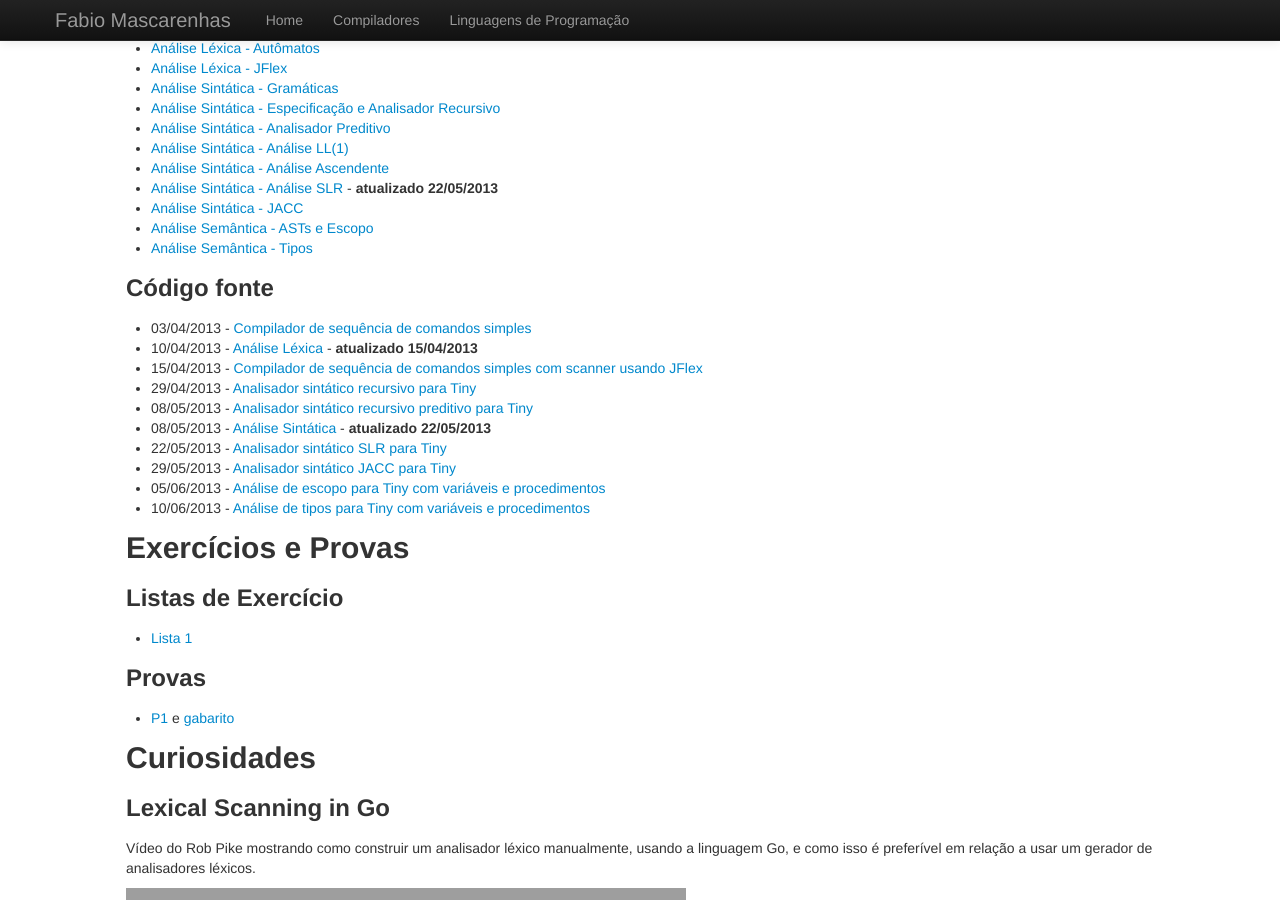
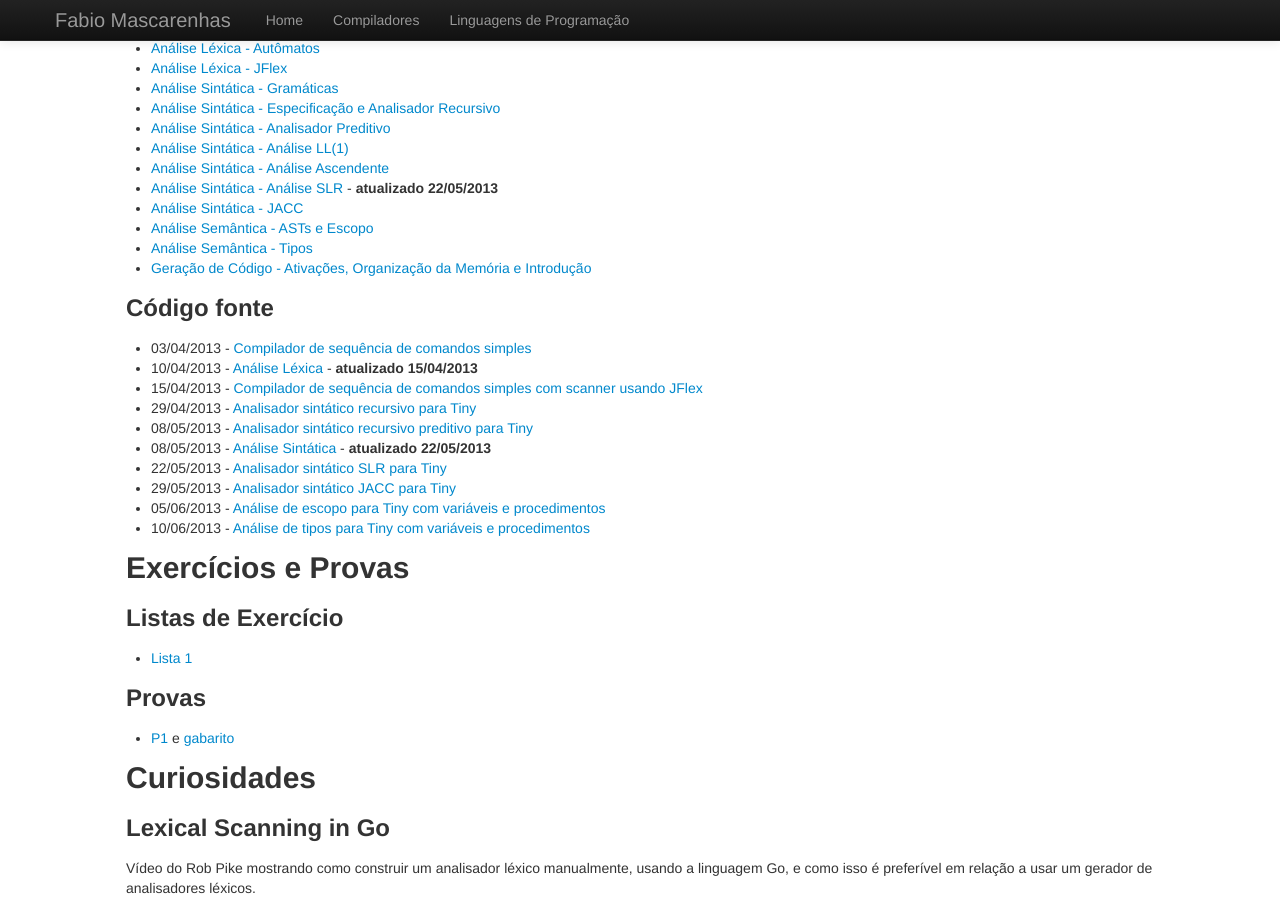
Before and after one commit to fabiomascarenhas/fabiomascarenhas.github.com, a Jekyll site: the page built from comp/index.md, in a window 1280 px wide and 900 px high, scrolled down 1444 px. Built offline with Jekyll 4.4.1, drawn with Linux system fonts in a browser that asks for light colours; grey boxes are pictures that could not be loaded.

Commit message:
notas de aula compiladores 17/06

```diff
--- a/comp/index.md
+++ b/comp/index.md
@@ -131,6 +131,7 @@ Notas de Aula
 * [Análise Sintática - JACC](11JACC.pdf)
 * [Análise Semântica - ASTs e Escopo](12Semantica.pdf)
 * [Análise Semântica - Tipos](13Tipos.pdf)
+* [Geração de Código - Ativações, Organização da Memória e Introdução](14Codigo.pdf)
 
 ### Código fonte
 
```
Also changed, not shown: 1 other file.
